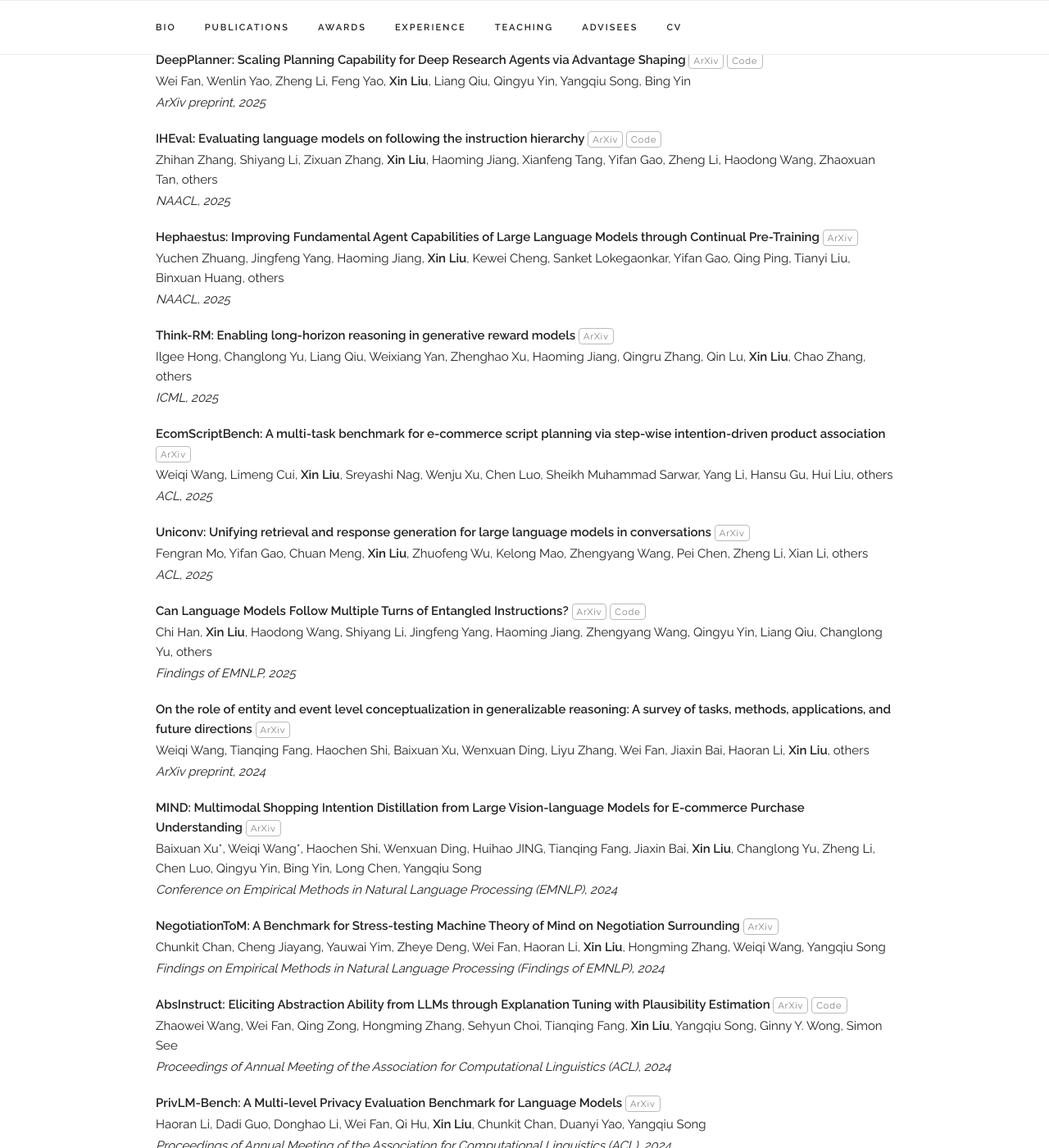
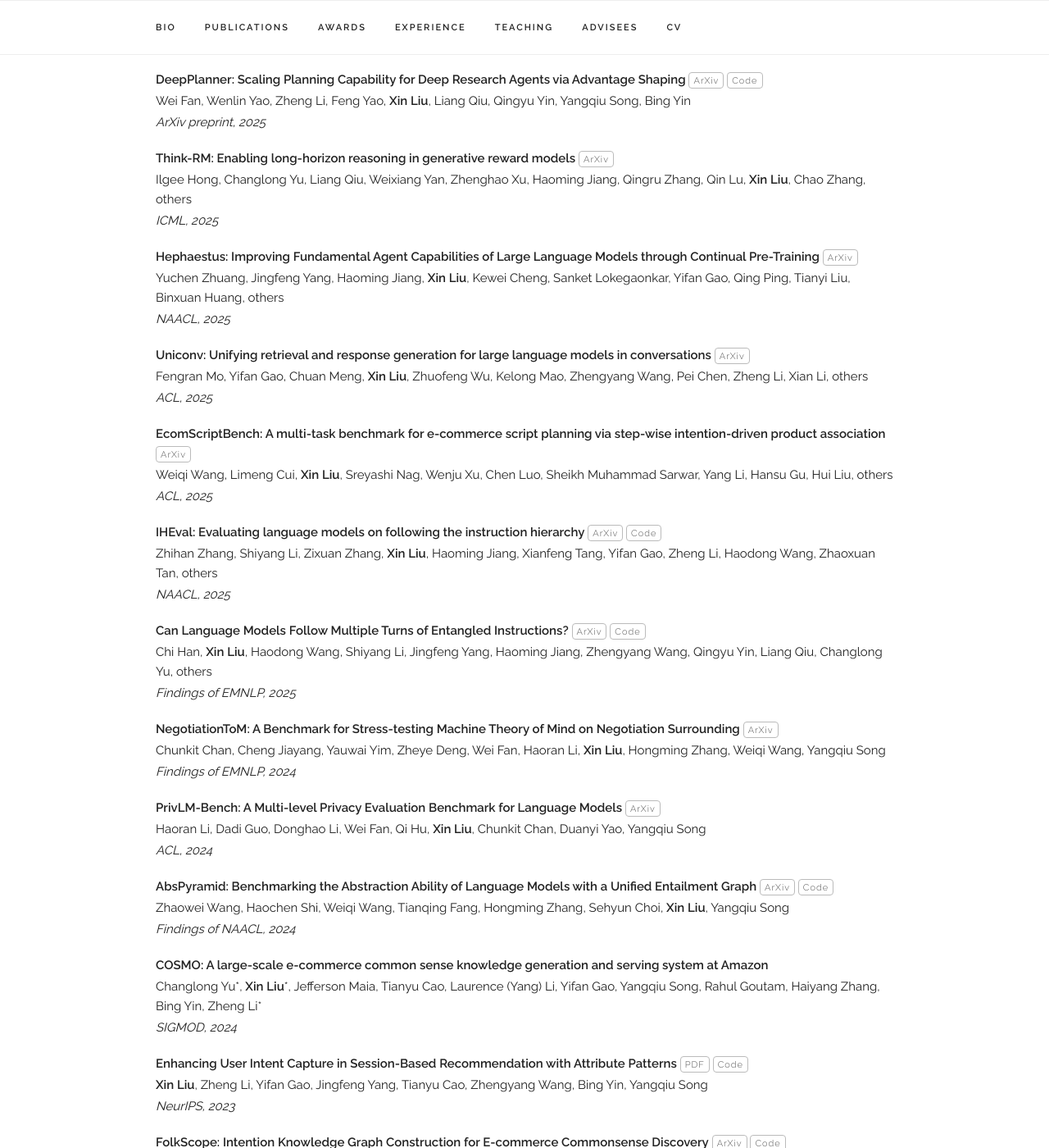
Before and after one commit to seanliu96/seanliu96.github.io, a Jekyll site: the page built from index.html, in a window 1280 px wide and 1400 px high, scrolled down 1664 px. Shown: the whole window at 82% size. Built offline with Jekyll 4.4.1, drawn with Linux system fonts in a browser that asks for light colours; some web fonts are replaced; some of the changed text lies outside the part shown.

Commit message:
[Update] update publications

```diff
--- a/_data/experience.yaml
+++ b/_data/experience.yaml
@@ -2,14 +2,14 @@ experience:
 - title: "Senior Applied Scientist"
   place: "Store Foundational AI"
   time: "August 2023 - Now"
-  subtitle: "Managers: Dr. Qingyu Yin"
+  subtitle: "Managers: Qingyu Yin"
   topic: "Foundational Models for E-commerce"
   category: "Fulltime"
 
 - title: "Research Intern"
   place: "Search Query Understanding, Amazon Search (A9)"
   time: "June 2022 - Dec. 2022"
-  subtitle: "Mentors: Dr. Zheng Li, Dr. Yifan Gao, Jingfeng Yang, Dr. Tianyu Cao"
+  subtitle: "Mentors: Zheng Li, Yifan Gao, Jingfeng Yang, Tianyu Cao"
   topic: "Commonsense Knowedge Graph and Pattern Mining for E-commerce"
   category: "Internship"
 
@@ -23,6 +23,6 @@ experience:
 - title: "Research Intern"
   place: "Cloud & Mobile, Microsoft Research Asia"
   time: "June 2017 - Dec. 2017"
-  subtitle: "Mentor: Dr. Liang Jeff Chen"
+  subtitle: "Mentor: Liang Jeff Chen"
   topic: "Distributed Graph Database"
   category: "Internship"
--- a/_data/publications.yaml
+++ b/_data/publications.yaml
@@ -33,6 +33,14 @@ papers:
     ml: n
     nlp: y
 
+  - title: "Training LLMs for Multi-Step Tool Orchestration with Constrained Data Synthesis and Graduated Rewards"
+    authors: "Jiayang Cheng, <b>Xin Liu</b>, Zhihan Zhang, Haoyang Wen, Zixuan Zhang, Qingyu Yin, Shiyang Li, Priyanka Nigam, Bing Yin, Chao Zhang, Yangqiu Song"
+    venue: "ArXiv preprint, 2026"
+    arXiv: "https://arxiv.org/abs/2603.24709"
+    selected: y
+    ml: n
+    nlp: y
+
   - title: "Agentic Conversational Search with Contextualized Reasoning via Reinforcement Learning"
     authors: "Fengran Mo, Yifan Gao, Sha Li, Hansi Zeng, <b>Xin Liu</b>, Zhaoxuan Tan, Xian Li, Jianshu Chen, Dakuo Wang, Meng Jiang"
     venue: "ArXiv preprint, 2026"
@@ -54,7 +62,7 @@ papers:
     venue: "ArXiv preprint, 2026"
     arXiv: "https://arxiv.org/abs/2603.09221"
     code: "https://github.com/VITA-Group/TTC-Net"
-    selected: y
+    selected: n
     ml: y
     nlp: n
 
@@ -75,35 +83,10 @@ papers:
     ml: n
     nlp: y
 
-  - title: "IHEval: Evaluating language models on following the instruction hierarchy"
-    authors: "Zhihan Zhang, Shiyang Li, Zixuan Zhang, <b>Xin Liu</b>, Haoming Jiang, Xianfeng Tang, Yifan Gao, Zheng Li, Haodong Wang, Zhaoxuan Tan, others"
-    venue: "NAACL, 2025"
-    arXiv: "https://arxiv.org/abs/2502.08745"
-    code: "https://github.com/ytyz1307zzh/IHEval"
-    selected: y
-    ml: n
-    nlp: y
-
-  - title: "Hephaestus: Improving Fundamental Agent Capabilities of Large Language Models through Continual Pre-Training"
-    authors: "Yuchen Zhuang, Jingfeng Yang, Haoming Jiang, <b>Xin Liu</b>, Kewei Cheng, Sanket Lokegaonkar, Yifan Gao, Qing Ping, Tianyi Liu, Binxuan Huang, others"
-    venue: "NAACL, 2025"
-    arXiv: "https://arxiv.org/abs/2502.06589"
-    selected: y
-    ml: n
-    nlp: y
-
   - title: "Think-RM: Enabling long-horizon reasoning in generative reward models"
     authors: "Ilgee Hong, Changlong Yu, Liang Qiu, Weixiang Yan, Zhenghao Xu, Haoming Jiang, Qingru Zhang, Qin Lu, <b>Xin Liu</b>, Chao Zhang, others"
     venue: "ICML, 2025"
     arXiv: "https://arxiv.org/abs/2505.16265"
-    selected: y
-    ml: n
-    nlp: y
-
-  - title: "EcomScriptBench: A multi-task benchmark for e-commerce script planning via step-wise intention-driven product association"
-    authors: "Weiqi Wang, Limeng Cui, <b>Xin Liu</b>, Sreyashi Nag, Wenju Xu, Chen Luo, Sheikh Muhammad Sarwar, Yang Li, Hansu Gu, Hui Liu, others"
-    venue: "ACL, 2025"
-    arXiv: "https://arxiv.org/abs/2505.15196"
     selected: y
     ml: n
     nlp: y
@@ -117,10 +100,35 @@ papers:
     ml: n
     nlp: y
 
+  - title: "Hephaestus: Improving Fundamental Agent Capabilities of Large Language Models through Continual Pre-Training"
+    authors: "Yuchen Zhuang, Jingfeng Yang, Haoming Jiang, <b>Xin Liu</b>, Kewei Cheng, Sanket Lokegaonkar, Yifan Gao, Qing Ping, Tianyi Liu, Binxuan Huang, others"
+    venue: "NAACL, 2025"
+    arXiv: "https://arxiv.org/abs/2502.06589"
+    selected: y
+    ml: n
+    nlp: y
+
   - title: "Uniconv: Unifying retrieval and response generation for large language models in conversations"
     authors: "Fengran Mo, Yifan Gao, Chuan Meng, <b>Xin Liu</b>, Zhuofeng Wu, Kelong Mao, Zhengyang Wang, Pei Chen, Zheng Li, Xian Li, others"
     venue: "ACL, 2025"
     arXiv: "https://arxiv.org/abs/2507.07030"
+    selected: y
+    ml: n
+    nlp: y
+
+  - title: "EcomScriptBench: A multi-task benchmark for e-commerce script planning via step-wise intention-driven product association"
+    authors: "Weiqi Wang, Limeng Cui, <b>Xin Liu</b>, Sreyashi Nag, Wenju Xu, Chen Luo, Sheikh Muhammad Sarwar, Yang Li, Hansu Gu, Hui Liu, others"
+    venue: "ACL, 2025"
+    arXiv: "https://arxiv.org/abs/2505.15196"
+    selected: y
+    ml: n
+    nlp: y
+
+  - title: "IHEval: Evaluating language models on following the instruction hierarchy"
+    authors: "Zhihan Zhang, Shiyang Li, Zixuan Zhang, <b>Xin Liu</b>, Haoming Jiang, Xianfeng Tang, Yifan Gao, Zheng Li, Haodong Wang, Zhaoxuan Tan, others"
+    venue: "NAACL, 2025"
+    arXiv: "https://arxiv.org/abs/2502.08745"
+    code: "https://github.com/ytyz1307zzh/IHEval"
     selected: y
     ml: n
     nlp: y
@@ -164,21 +172,21 @@ papers:
     authors: "Weiqi Wang, Tianqing Fang, Haochen Shi, Baixuan Xu, Wenxuan Ding, Liyu Zhang, Wei Fan, Jiaxin Bai, Haoran Li, <b>Xin Liu</b>, others"
     venue: "ArXiv preprint, 2024"
     arXiv: "https://arxiv.org/abs/2406.10885"
-    selected: y
+    selected: n
     ml: n
     nlp: y
 
   - title: "MIND: Multimodal Shopping Intention Distillation from Large Vision-language Models for E-commerce Purchase Understanding"
     authors: "Baixuan Xu*, Weiqi Wang*, Haochen Shi, Wenxuan Ding, Huihao JING, Tianqing Fang, Jiaxin Bai, <b>Xin Liu</b>, Changlong Yu, Zheng Li, Chen Luo, Qingyu Yin, Bing Yin, Long Chen, Yangqiu Song"
-    venue: "Conference on Empirical Methods in Natural Language Processing (EMNLP), 2024"
+    venue: "EMNLP, 2024"
     arXiv: "https://arxiv.org/abs/2406.10701"
-    selected: y
+    selected: n
     ml: n
     nlp: y
 
   - title: "IntentionQA: A Benchmark for Evaluating Purchase Intention Comprehension Abilities of Language Models in E-commerce"
     authors: "Wenxuan Ding*, Weiqi Wang*, Sze Heng Douglas Kwok, Minghao LIU, Tianqing Fang, Jiaxin Bai, <b>Xin Liu</b>, Changlong Yu, Zheng Li, Chen Luo, Qingyu Yin, Bing Yin, Junxian He, Yangqiu Song"
-    venue: "Findings on Empirical Methods in Natural Language Processing (Findings of EMNLP), 2024"
+    venue: "Findings of EMNLP, 2024"
     arXiv: "https://arxiv.org/abs/2406.10173"
     selected: n
     ml: n
@@ -186,7 +194,7 @@ papers:
 
   - title: "NegotiationToM: A Benchmark for Stress-testing Machine Theory of Mind on Negotiation Surrounding"
     authors: "Chunkit Chan, Cheng Jiayang, Yauwai Yim, Zheye Deng, Wei Fan, Haoran Li, <b>Xin Liu</b>, Hongming Zhang, Weiqi Wang, Yangqiu Song"
-    venue: "Findings on Empirical Methods in Natural Language Processing (Findings of EMNLP), 2024"
+    venue: "Findings of EMNLP, 2024"
     arXiv: "https://arxiv.org/abs/2406.10173"
     selected: y
     ml: n
@@ -194,7 +202,7 @@ papers:
 
   - title: "Advancing Abductive Reasoning in Knowledge Graphs through Complex Logical Hypothesis Generation"
     authors: "Jiaxin Bai, Yicheng Wang, Tianshi Zheng, Yue Guo, <b>Xin Liu</b>, Yangqiu Song"
-    venue: "Proceedings of Annual Meeting of the Association for Computational Linguistics (ACL), 2024"
+    venue: "ACL, 2024"
     arXiv: "https://arxiv.org/abs/2312.15643"
     selected: n
     ml: y
@@ -202,16 +210,16 @@ papers:
 
   - title: "AbsInstruct: Eliciting Abstraction Ability from LLMs through Explanation Tuning with Plausibility Estimation"
     authors: "Zhaowei Wang, Wei Fan, Qing Zong, Hongming Zhang, Sehyun Choi, Tianqing Fang, <b>Xin Liu</b>, Yangqiu Song, Ginny Y. Wong, Simon See"
-    venue: "Proceedings of Annual Meeting of the Association for Computational Linguistics (ACL), 2024"
+    venue: "ACL, 2024"
     arXiv: "https://arxiv.org/abs/2402.10646"
     code: "https://github.com/HKUST-KnowComp/AbsInstruct"
-    selected: y
+    selected: n
     ml: n
     nlp: y
 
   - title: "PrivLM-Bench: A Multi-level Privacy Evaluation Benchmark for Language Models"
     authors: "Haoran Li, Dadi Guo, Donghao Li, Wei Fan, Qi Hu, <b>Xin Liu</b>, Chunkit Chan, Duanyi Yao, Yangqiu Song"
-    venue: "Proceedings of Annual Meeting of the Association for Computational Linguistics (ACL), 2024"
+    venue: "ACL, 2024"
     arXiv: "https://arxiv.org/abs/2311.04044"
     selected: y
     ml: n
@@ -219,16 +227,16 @@ papers:
 
   - title: "CANDLE: Iterative Conceptualization and Instantiation Distillation from Large Language Models for Commonsense Reasoning"
     authors: "Weiqi Wang, Tianqing Fang, Chunyang Li, Haochen Shi, Wenxuan Ding, Baixuan Xu, Zhaowei Wang, Jiaxin Bai, <b>Xin Liu</b>, Jiayang Cheng, Chunkit Chan, Yangqiu Song"
-    venue: "Proceedings of Annual Meeting of the Association for Computational Linguistics (ACL), 2024"
+    venue: "ACL, 2024"
     arXiv: "https://arxiv.org/abs/2401.07286"
     code: "https://github.com/HKUST-KnowComp/CANDLE"
-    selected: y
+    selected: n
     ml: n
     nlp: y
 
   - title: "AbsPyramid: Benchmarking the Abstraction Ability of Language Models with a Unified Entailment Graph"
     authors: "Zhaowei Wang, Haochen Shi, Weiqi Wang, Tianqing Fang, Hongming Zhang, Sehyun Choi, <b>Xin Liu</b>, Yangqiu Song"
-    venue: "Findings of Annual Conference of the North American Chapter of the Association for Computational Linguistics (Findings of NAACL), 2024"
+    venue: "Findings of NAACL, 2024"
     arXiv: "https://arxiv.org/abs/2311.09174"
     code: "https://github.com/HKUST-KnowComp/AbsPyramid"
     selected: y
@@ -237,7 +245,7 @@ papers:
 
   - title: "EventGround: Narrative Reasoning by Grounding to Eventuality-centric Knowledge Graphs"
     authors: "Cheng Jiayang, Lin Qiu, Chunkit Chan, <b>Xin Liu</b>, Yangqiu Song, Zheng Zhang"
-    venue: "International Conference on Computational Linguistics (COLING), 2024"
+    venue: "COLING, 2024"
     arXiv: "https://arxiv.org/abs/2404.00209"
     code: "https://github.com/HKUST-KnowComp/EventGround"
     selected: n
@@ -246,7 +254,7 @@ papers:
 
   - title: "ChatGPT Evaluation on Sentence Level Relations: A Focus on Temporal, Causal, and Discourse Relations"
     authors: "Chunkit Chan, Jiayang Cheng, Weiqi Wang, Yuxin Jiang, Tianqing Fang, <b>Xin Liu</b>, Yangqiu Song"
-    venue: "Findings of European Chapter of the Association for Computational Linguistics (Findings-EACL), 2024"
+    venue: "Findings of EACL, 2024"
     arXiv: "https://arxiv.org/abs/2304.14827"
     selected: n
     ml: n
@@ -254,7 +262,7 @@ papers:
 
   - title: "COSMO: A large-scale e-commerce common sense knowledge generation and serving system at Amazon"
     authors: "Changlong Yu*, <b>Xin Liu</b>*, Jefferson Maia, Tianyu Cao, Laurence (Yang) Li, Yifan Gao, Yangqiu Song, Rahul Goutam, Haiyang Zhang, Bing Yin, Zheng Li*"
-    venue: "ACM SIGMOD International Conference on Management of Data (SIGMOD), 2024"
+    venue: "SIGMOD, 2024"
     link: "https://www.amazon.science/publications/cosmo-a-large-scale-e-commerce-common-sense-knowledge-generation-and-serving-system-at-amazon"
     selected: y
     ml: n
@@ -262,16 +270,16 @@ papers:
 
   - title: "🚗CAR: Conceptualization-Augmented Reasoner for Zero-Shot Commonsense Question Answering"
     authors: "Weiqi Wang*, Tianqing Fang*, Wenxuan Ding, Baixuan Xu, <b>Xin Liu</b>, Yangqiu Song, Antoine Bosselut"
-    venue: "Findings of the Association for Computational Linguistics (Findings of EMNLP), 2023"
+    venue: "Findings of EMNLP, 2023"
     arXiv: "https://arxiv.org/abs/2305.14869"
     code: "https://github.com/HKUST-KnowComp/CAR"
-    selected: y
+    selected: n
     ml: n
     nlp: y
 
   - title: "QaDynamics: Training Dynamics-Driven Synthetic QA Diagnostic for Zero-Shot Commonsense Question Answering"
     authors: "Haochen Shi*, Weiqi Wang*, Tianqing Fang, Baixuan Xu, Wenxuan Ding, <b>Xin Liu</b>, Yangqiu Song"
-    venue: "Findings of the Association for Computational Linguistics (Findings of EMNLP), 2023"
+    venue: "Findings of EMNLP, 2023"
     arXiv: "https://arxiv.org/abs/2310.11303"
     code: "https://github.com/HKUST-KnowComp/QaDynamics"
     selected: n
@@ -280,7 +288,7 @@ papers:
 
   - title: "Gold: A Global and Local-aware Denoising Framework for Commonsense Knowledge Graph Noise Detection"
     authors: "Zheye Deng, Weiqi Wang, Zhaowei Wang, <b>Xin Liu</b>, Yangqiu Song"
-    venue: "Findings of the Association for Computational Linguistics (Findings of EMNLP), 2023"
+    venue: "Findings of EMNLP, 2023"
     arXiv: "https://arxiv.org/abs/2310.12011"
     code: "https://github.com/HKUST-KnowComp/GOLD"
     selected: n
@@ -289,7 +297,7 @@ papers:
 
   - title: "Enhancing User Intent Capture in Session-Based Recommendation with Attribute Patterns"
     authors: "<b>Xin Liu</b>, Zheng Li, Yifan Gao, Jingfeng Yang, Tianyu Cao, Zhengyang Wang, Bing Yin, Yangqiu Song"
-    venue: "Conference on Neural Information Processing Systems (NeurIPS), 2023"
+    venue: "NeurIPS, 2023"
     paper_pdf: "https://openreview.net/pdf?id=AV3iZlDrzF"
     code: "https://github.com/HKUST-KnowComp/FAPAT"
     selected: y
@@ -298,7 +306,7 @@ papers:
 
   - title: "Complex Eventuality Reasoning with Implicit Logical Constraints"
     authors: "Jiaxin Bai, <b>Xin Liu</b>, Weiqi Wang, Chen Luo, Yangqiu Song"
-    venue: "Conference on Neural Information Processing Systems (NeurIPS), 2023"
+    venue: "NeurIPS, 2023"
     arXiv: "https://arxiv.org/abs/2305.19068"
     code: "https://github.com/HKUST-KnowComp/CEQA"
     selected: n
@@ -307,7 +315,7 @@ papers:
 
   - title: "Open Visual Knowledge Extraction via Relation-Oriented Multimodality Model Prompting"
     authors: "Hejie Cui, Xinyu Fang, Zihan Zhang, Ran Xu, Xuan Kan, <b>Xin Liu</b>, Yue Yu, Manling Li, Yangqiu Song, Carl Yang"
-    venue: "Conference on Neural Information Processing Systems (NeurIPS), 2023"
+    venue: "NeurIPS, 2023"
     arXiv: "https://arxiv.org/abs/2310.18804"
     selected: n
     ml: n
@@ -318,22 +326,22 @@ papers:
     venue: "ACM Transactions on Information Systems, 2023"
     arXiv: "https://arxiv.org/abs/2209.11461"
     code: "https://github.com/SUSTechBruce/RESTC-Source-code"
-    selected: y
+    selected: n
     ml: y
     nlp: n
 
   - title: "Self-Consistency Narrative Prompts on Abductive Natural Language Inference"
     authors: "Chunkit Chan, <b>Xin Liu</b>, Tsz Ho Chan, Jiayang Cheng, Yangqiu Song, Ginny Y. Wong, Simon See"
-    venue: "Conference of the Asia-Pacific Chapter of the Association for Computational Linguistics (AACL), 2023"
+    venue: "AACL, 2023"
     arXiv: "https://arxiv.org/abs/2309.08303"
     code: "https://github.com/HKUST-KnowComp/Alpha-PACE"
-    selected: y
+    selected: n
     ml: n
     nlp: y
 
   - title: "DiscoPrompt: Path Prediction Prompt Tuning for Implicit Discourse Relation Recognition"
     authors: "Chunkit Chan*, <b>Xin Liu</b>*, Jiayang Cheng, Zihan Li, Yangqiu Song, Ginny Y. Wong, Simon See"
-    venue: "Findings of the Association for Computational Linguistics (Findings of ACL), 2023"
+    venue: "Findings of ACL, 2023"
     arXiv: "https://arxiv.org/abs/2305.03973"
     code: "https://github.com/HKUST-KnowComp/DiscoPrompt"
     selected: n
@@ -342,7 +350,7 @@ papers:
 
   - title: "FolkScope: Intention Knowledge Graph Construction for E-commerce Commonsense Discovery"
     authors: "Changlong Yu, Weiqi Wang, <b>Xin Liu</b>, Jiaxin Bai, Yangqiu Song, Zheng Li, Yifan Gao, Tianyu Cao, Bing Yin"
-    venue: "Findings of the Association for Computational Linguistics (Findings of ACL), 2023"
+    venue: "Findings of ACL, 2023"
     arXiv: "https://arxiv.org/abs/2211.08316"
     code: "https://github.com/HKUST-KnowComp/FolkScope"
     selected: y
@@ -360,7 +368,7 @@ papers:
 
   - title: "Complex Hyperbolic Knowledge Graph Embeddings with Fast Fourier Transform"
     authors: "Huiru Xiao, <b>Xin Liu</b>, Yangqiu Song, Ginny Y. Wong, Simon See"
-    venue: "Conference on Empirical Methods in Natural Language Processing (EMNLP), 2022"
+    venue: "EMNLP, 2022"
     arXiv: "https://arxiv.org/abs/2211.03635"
     code: "https://github.com/HKUST-KnowComp/ComplexHyperbolicKGE"
     selected: n
@@ -369,7 +377,7 @@ papers:
 
   - title: "Boosting Graph Structure Learning with Dummy Nodes"
     authors: "<b>Xin Liu</b>, Jiayang Cheng, Yangqiu Song, Xin Jiang"
-    venue: "International Conference on Machine Learning (ICML), 2022"
+    venue: "ICML, 2022"
     arXiv: "https://arxiv.org/abs/2206.08561"
     code: "https://github.com/HKUST-KnowComp/DummyNode4GraphLearning"
     selected: y
@@ -378,25 +386,25 @@ papers:
 
   - title: "Graph Convolutional Networks with Dual Message Passing for Subgraph Isomorphism Counting and Matching"
     authors: "<b>Xin Liu</b>, Yangqiu Song"
-    venue: "AAAI Conference on Artificial Intelligence (AAAI), 2022"
+    venue: "AAAI, 2022"
     arXiv: "https://arxiv.org/abs/2112.08764"
     code: "https://github.com/HKUST-KnowComp/DualMessagePassing"
-    selected: y
+    selected: n
     ml: y
     nlp: n
 
   - title: "Exploring Discourse Structures for Argument Impact Classification"
     authors: "<b>Xin Liu</b>, Jiefu Ou, Yangqiu Song, Xin Jiang"
-    venue: "Annual Meeting of the Association for Computational Linguistics (ACL), 2021"
+    venue: "ACL, 2021"
     arXiv: "https://arxiv.org/abs/2106.00976"
     code: "https://github.com/HKUST-KnowComp/DisCOC"
-    selected: y
+    selected: n
     ml: n
     nlp: y
 
   - title: "On the Importance of Word and Sentence Representation Learning in Implicit Discourse Relation Classification"
     authors: "<b>Xin Liu</b>, Jiefu Ou, Yangqiu Song, Xin Jiang"
-    venue: "International Joint Conference on Artificial Intelligence (IJCAI), 2020"
+    venue: "IJCAI, 2020"
     arXiv: "https://arxiv.org/abs/2004.12617"
     code: "https://github.com/HKUST-KnowComp/BMGF-RoBERTa"
     selected: n
@@ -405,7 +413,7 @@ papers:
 
   - title: "Neural Subgraph Isomorphism Counting"
     authors: "<b>Xin Liu</b>, Haojie Pan, Mutian He, Yangqiu Song, Xin Jiang, Lifeng Shang"
-    venue: "ACM SIGKDD Conference on Knowledge Discovery and Data Mining (KDD), 2020"
+    venue: "SIGKDD, 2020"
     arXiv: "https://arxiv.org/abs/1912.11589"
     code: "https://github.com/HKUST-KnowComp/NeuralSubgraphCounting"
     selected: y
@@ -414,16 +422,16 @@ papers:
 
   - title: "ASER: A Large-scale Eventuality Knowledge Graph"
     authors: "Hongming Zhang*, <b>Xin Liu</b>*, Haojie Pan*, Yangqiu Song, Cane Wing-Ki Leung"
-    venue: "World Wide Web Conference (WWW), 2020"
+    venue: "WWW, 2020"
     arXiv: "https://arxiv.org/abs/1905.00270"
     code: "https://github.com/HKUST-KnowComp/ASER/tree/release/1.0"
-    selected: y
+    selected: n
     ml: n
     nlp: y
 
   - title: "Hyper-Path-Based Representation Learning for Hyper-Networks"
     authors: "Jie Huang, <b>Xin Liu</b>, Yangqiu Song"
-    venue: "ACM International Conference on Information and Knowledge Management (CIKM), 2019"
+    venue: "CIKM, 2019"
     arXiv: "https://arxiv.org/abs/1908.09152"
     code: "https://github.com/HKUST-KnowComp/HPHG"
     selected: n
@@ -432,7 +440,7 @@ papers:
 
   - title: "Relation Discovery with Out-of-Relation Knowledge Base as Supervision"
     authors: "Yan Liang, <b>Xin Liu</b>, Jianwen Zhang, Yangqiu Song"
-    venue: "Conference of the North American Chapter of the Association for Computational Linguistics : Human Language Technologies (NAACL-HLT), 2019"
+    venue: "NAACL, 2019"
     arXiv: "https://arxiv.org/abs/1905.01959"
     code: "https://github.com/HKUST-KnowComp/RE-RegDVAE"
     selected: n
@@ -441,7 +449,7 @@ papers:
 
   - title: "A Variational Approach to Weakly Supervised Document-Level Multi-Aspect Sentiment Classification"
     authors: "Ziqian Zeng, Wenxuan Zhou, <b>Xin Liu</b>, Yangqiu Song"
-    venue: "Conference of the North American Chapter of the Association for Computational Linguistics : Human Language Technologies (NAACL-HLT), 2019"
+    venue: "NAACL, 2019"
     arXiv: "https://arxiv.org/abs/1904.05055"
     code: "https://github.com/HKUST-KnowComp/VWS-DMSC"
     selected: n
@@ -450,7 +458,7 @@ papers:
 
   - title: "Efficient Path Prediction for Semi-Supervised and Weakly Supervised Hierarchical Text Classification"
     authors: "Huiru Xiao, <b>Xin Liu</b>, Yangqiu Song"
-    venue: "World Wide Web Conference (WWW), 2019"
+    venue: "WWW, 2019"
     arXiv: "https://arxiv.org/abs/1902.09347"
     code: "https://github.com/HKUST-KnowComp/PathPredictionForTextClassification"
     selected: n
@@ -459,7 +467,7 @@ papers:
 
   - title: "Biased RandomWalk based Social Regularization for Word Embeddings"
     authors: "Ziqian Zeng*, <b>Xin Liu</b>*, Yangqiu Song"
-    venue: "International Joint Conference on Artificial Intelligence (IJCAI), 2018"
+    venue: "IJCAI, 2018"
     paper_pdf: "https://www.ijcai.org/proceedings/2018/0634.pdf"
     code: "https://github.com/HKUST-KnowComp/SRBRW"
     selected: n
```
Also changed, not shown: 1 other file.
